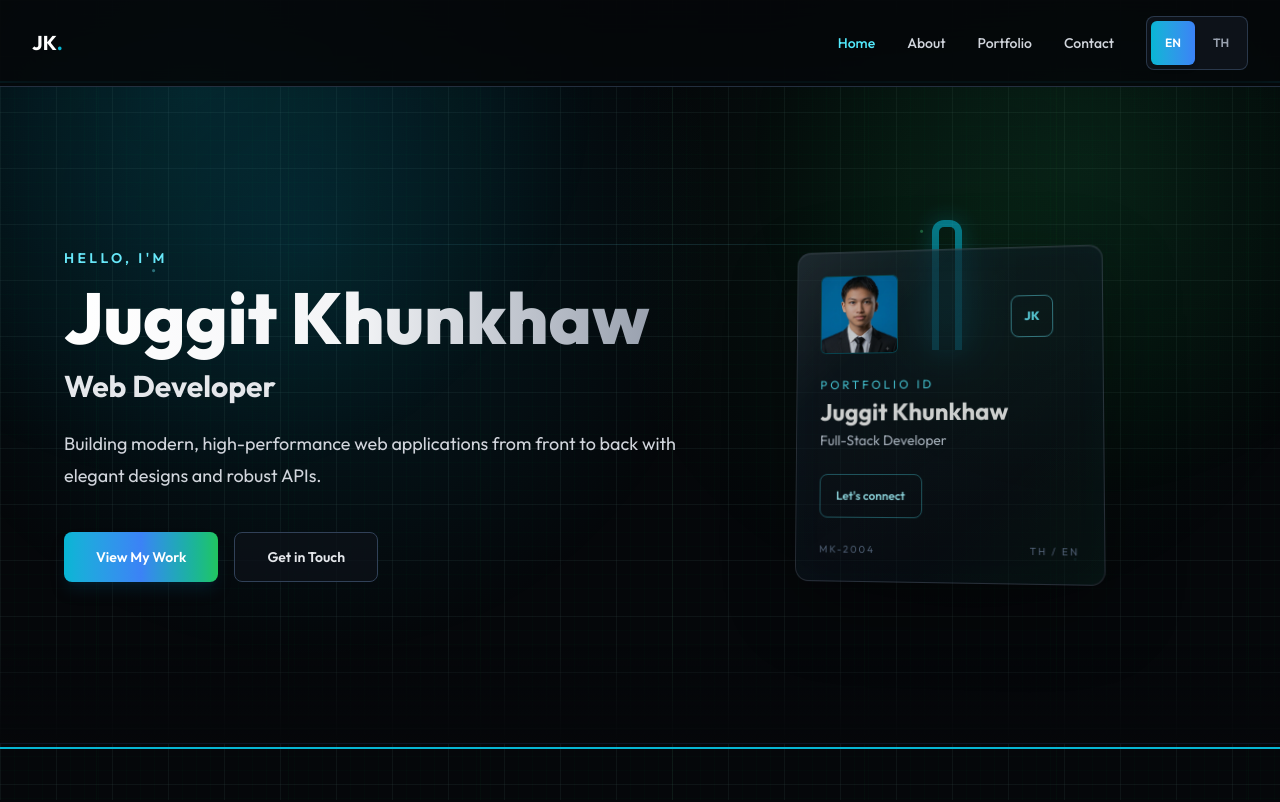
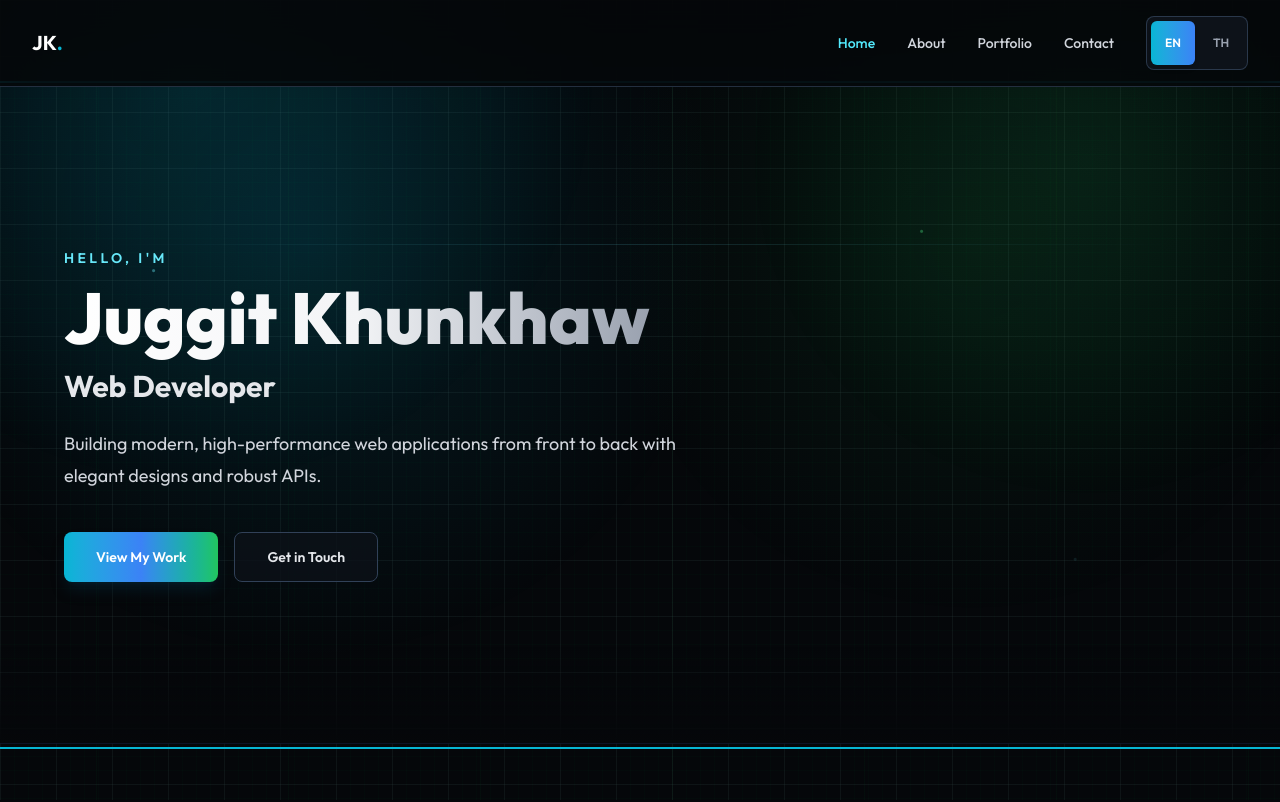
Before and after one commit to Markk2004/Portfolio, a Next.js app: page / in a window 1280 px wide. Shown: the top 802 px of the page. Built offline with nearby package versions, Linux system fonts and the light colour scheme.

Commit message:
feat: remove InteractiveIdCard from Hero section to show text content only

```diff
--- a/components/Hero.js
+++ b/components/Hero.js
@@ -1,6 +1,5 @@
 import TypingRole from '@/components/TypingRole';
 import { roles } from '@/lib/roles';
-import InteractiveIdCard from '@/components/InteractiveIdCard';
 
 export default function Hero({ content }) {
   return (
@@ -12,9 +11,6 @@ export default function Hero({ content }) {
       <div className="absolute inset-x-0 bottom-0 h-24 bg-gradient-to-t from-[#05070A] to-transparent" aria-hidden="true" />
 
       <div className="relative z-10 mx-auto w-full max-w-6xl">
-        <div className="absolute right-[-5rem] top-1/2 hidden w-[42%] -translate-y-1/2 opacity-80 lg:block xl:right-0">
-          <InteractiveIdCard profile={content.hero.name} role={content.hero.title} ctaHref="#contact" />
-        </div>
         <div className="max-w-3xl text-left">
         <p className="mb-4 text-sm font-semibold uppercase tracking-[0.24em] text-[#67E8F9]">
           {content.hero.greeting}
@@ -46,9 +42,6 @@ export default function Hero({ content }) {
           </a>
         </div>
         </div>
-        <div className="mx-auto mt-12 flex w-full max-w-[430px] justify-center lg:hidden">
-          <InteractiveIdCard profile={content.hero.name} role={content.hero.title} ctaHref="#contact" />
-        </div>
       </div>
     </section>
   );
```
